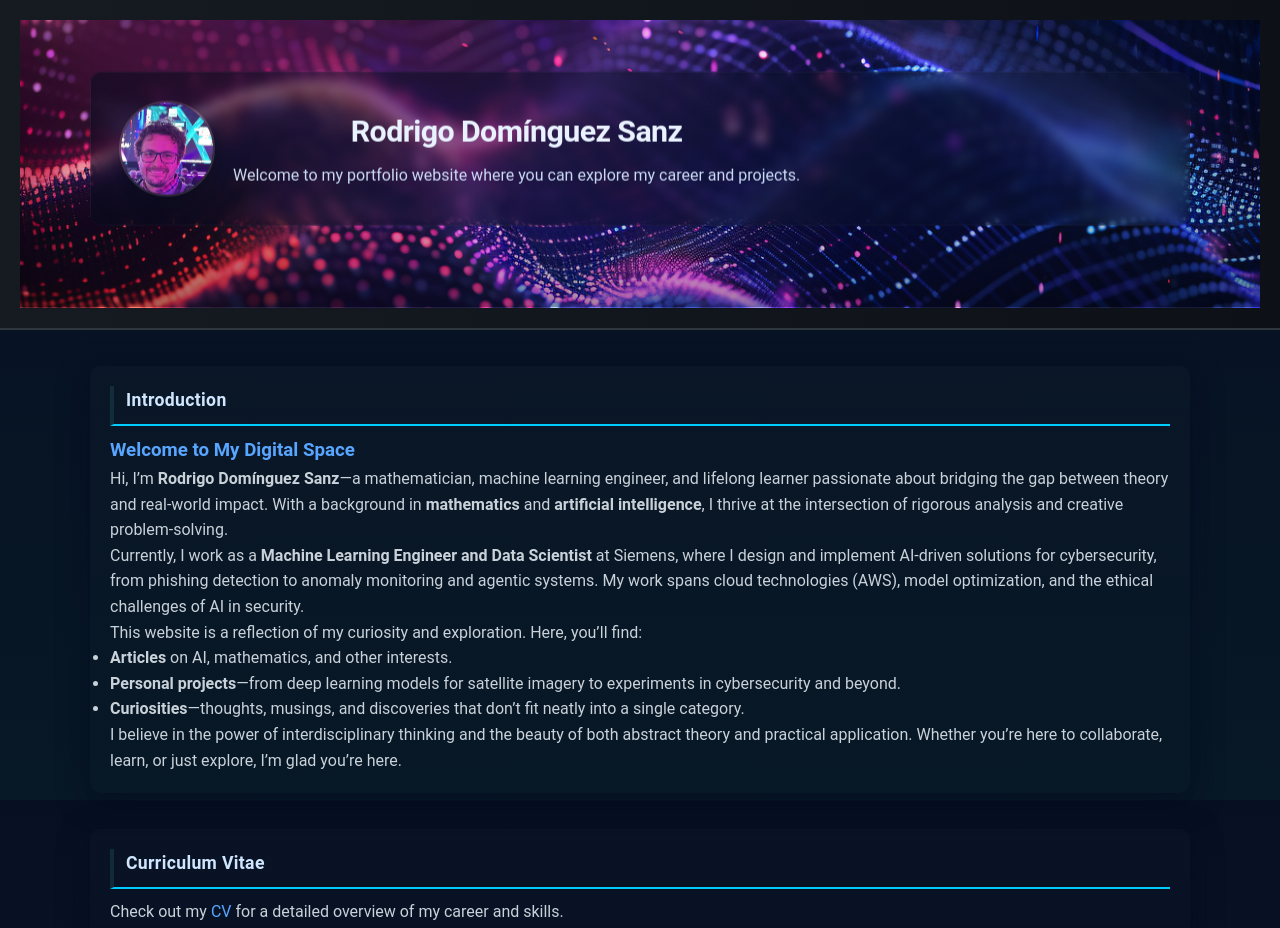
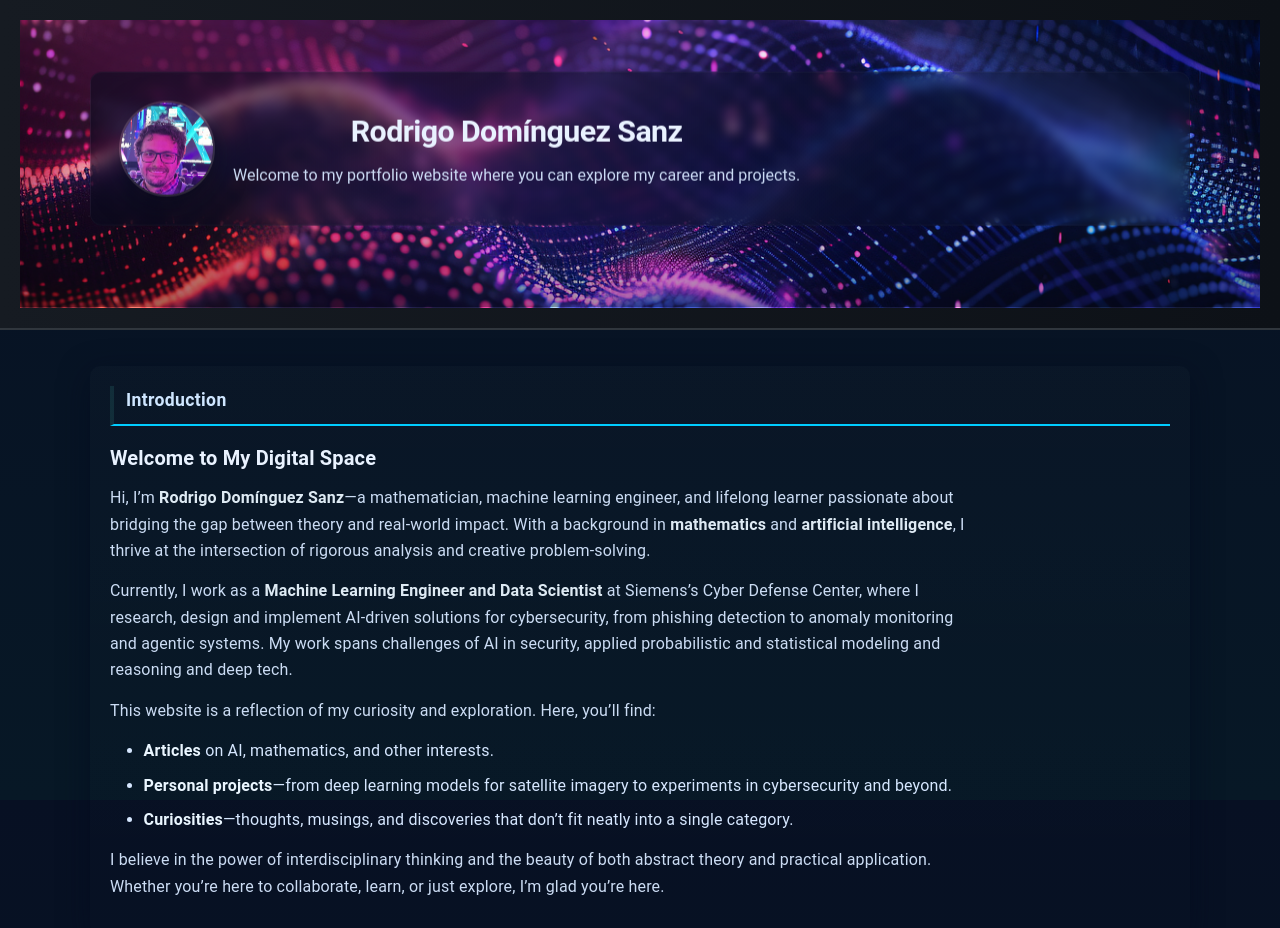
Before and after one commit to dooreas/portfolio, a website: page personal-portfolio/src/index.html in a window 1280 px wide. Shown: the top 928 px of the page. Drawn offline with Linux system fonts and the light colour scheme; files whose address does not match are found by name.

Commit message:
feat: update portfolio website content and format

```diff
--- a/personal-portfolio/src/index.html
+++ b/personal-portfolio/src/index.html
@@ -29,7 +29,7 @@
 
                 <p>Hi, I’m <strong>Rodrigo Domínguez Sanz</strong>—a mathematician, machine learning engineer, and lifelong learner passionate about bridging the gap between theory and real-world impact. With a background in <strong>mathematics</strong> and <strong>artificial intelligence</strong>, I thrive at the intersection of rigorous analysis and creative problem-solving.</p>
 
-                <p>Currently, I work as a <strong>Machine Learning Engineer and Data Scientist</strong> at Siemens, where I design and implement AI-driven solutions for cybersecurity, from phishing detection to anomaly monitoring and agentic systems. My work spans cloud technologies (AWS), model optimization, and the ethical challenges of AI in security.</p>
+                <p>Currently, I work as a <strong>Machine Learning Engineer and Data Scientist</strong> at Siemens’s Cyber Defense Center, where I research, design and implement AI-driven solutions for cybersecurity, from phishing detection to anomaly monitoring and agentic systems. My work spans challenges of AI in security, applied probabilistic and statistical modeling and reasoning and deep tech.</p>
 
                 <p>This website is a reflection of my curiosity and exploration. Here, you’ll find:</p>
                 <ul>
--- a/personal-portfolio/src/styles/main.css
+++ b/personal-portfolio/src/styles/main.css
@@ -182,3 +182,52 @@ footer p {
         margin: 10px;
     }
 }
+
+.intro-content {
+    max-width: 860px;
+    margin: 0;
+    padding: 6px 0 2px 0;
+    font-size: 1rem;
+    line-height: 1.65;
+    color: #dbeafe;
+    letter-spacing: 0.01em;
+}
+
+/* paragraphs in intro: better separation */
+.intro-content p {
+    margin: 0 0 14px 0;
+    color: #d6e7ff;
+    opacity: 0.95;
+}
+
+/* heading inside intro */
+.intro-content h3 {
+    margin: 0 0 10px 0;
+    font-size: 1.25rem;
+    color: #e9f2ff;
+    font-weight: 600;
+}
+
+/* list spacing and alignment */
+.intro-content ul {
+    margin: 10px 0 14px 1.05rem; /* move list in from the left */
+    padding-left: 1.05rem;       /* ensure consistent indent */
+    list-style-position: outside;
+    color: #d6e7ff;
+}
+
+.intro-content ul li {
+    margin: 8px 0;
+}
+
+/* slightly soften strong emphasis for readability */
+.intro-content strong {
+    color: #eaf6ff;
+    font-weight: 700;
+}
+
+/* responsive tweaks */
+@media (max-width: 720px) {
+    .intro-content { padding: 0; font-size: 0.98rem; }
+    .intro-content h3 { font-size: 1.1rem; }
+}
```
